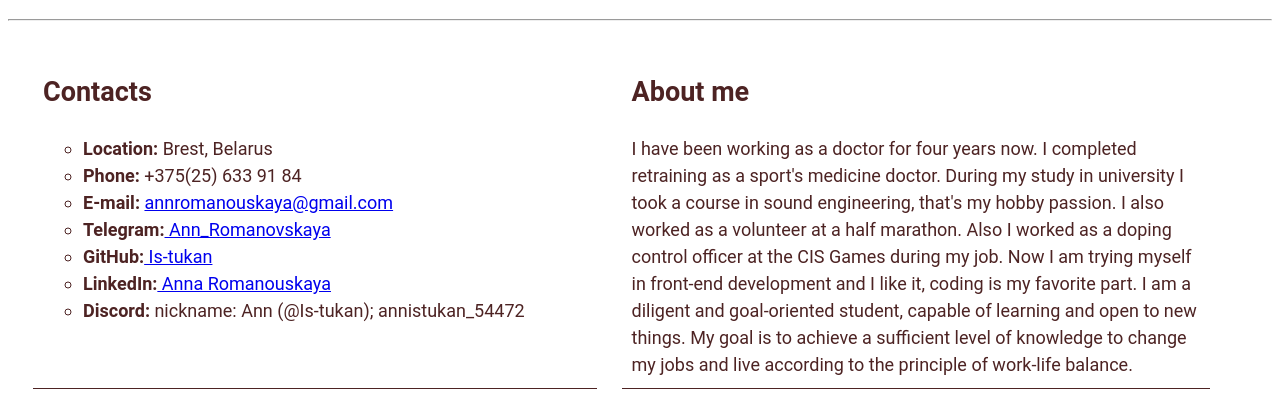
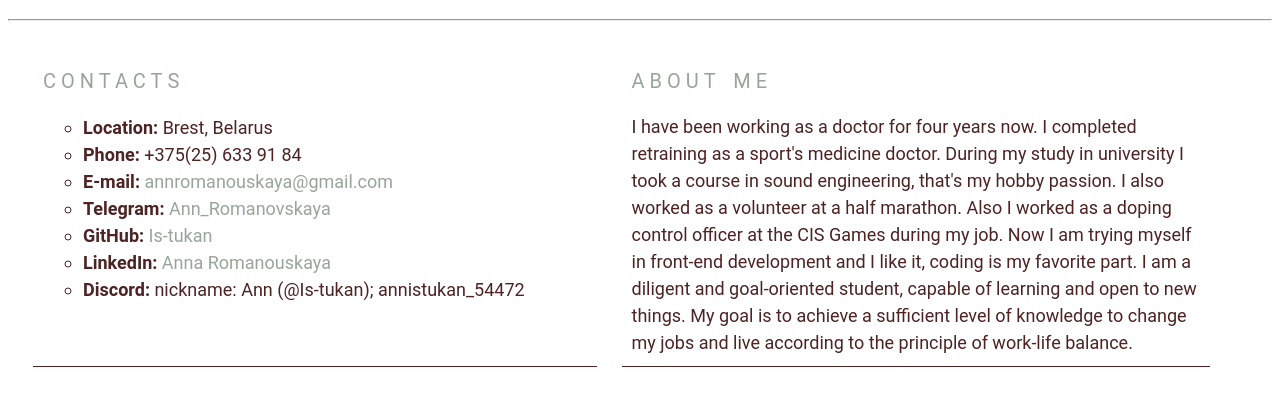
Before and after one commit to Is-tukan/rsschool-cv, a plain HTML site: page index.html in a window 1280 px wide. Shown: the part 367-763 px from the top of the page. Drawn offline with Linux system fonts and the light colour scheme.

Commit message:
docs: add color text and link

```diff
--- a/style.css
+++ b/style.css
@@ -46,6 +46,9 @@ header {
         text-decoration: none;
         padding: 20px;
     }
+    a:hover {
+        color: #e4e1bc;
+    }
 }
 
 .avatar {
@@ -68,10 +71,35 @@ h1 {
     text-transform: uppercase;
 }
 
+h2 {
+    color: #97a698;
+    font-size: 20px;
+    font-weight: 400;
+    letter-spacing: 5px;
+    line-height: 1.5;
+    word-spacing: 3px;
+    text-transform: uppercase;
+}
 .main {
     display: flex;
     flex-direction: row;
     flex-wrap: wrap;
+
+    a:visited {
+        color: #97a698;
+        text-decoration: none;
+    }
+    a:active {
+        color: #97a698;
+        text-decoration: none;
+    }
+    a {
+        color: #97a698;
+        text-decoration: none;
+    }
+    a:hover {
+        color: #4d2323;
+    }
 }
 
 #contacts {
@@ -138,7 +166,7 @@ h1 {
 }
 
 .skills_ul {
-    list-style-type: circle
+    list-style-type: circle;
 }
 
 .lang_ul {
```
